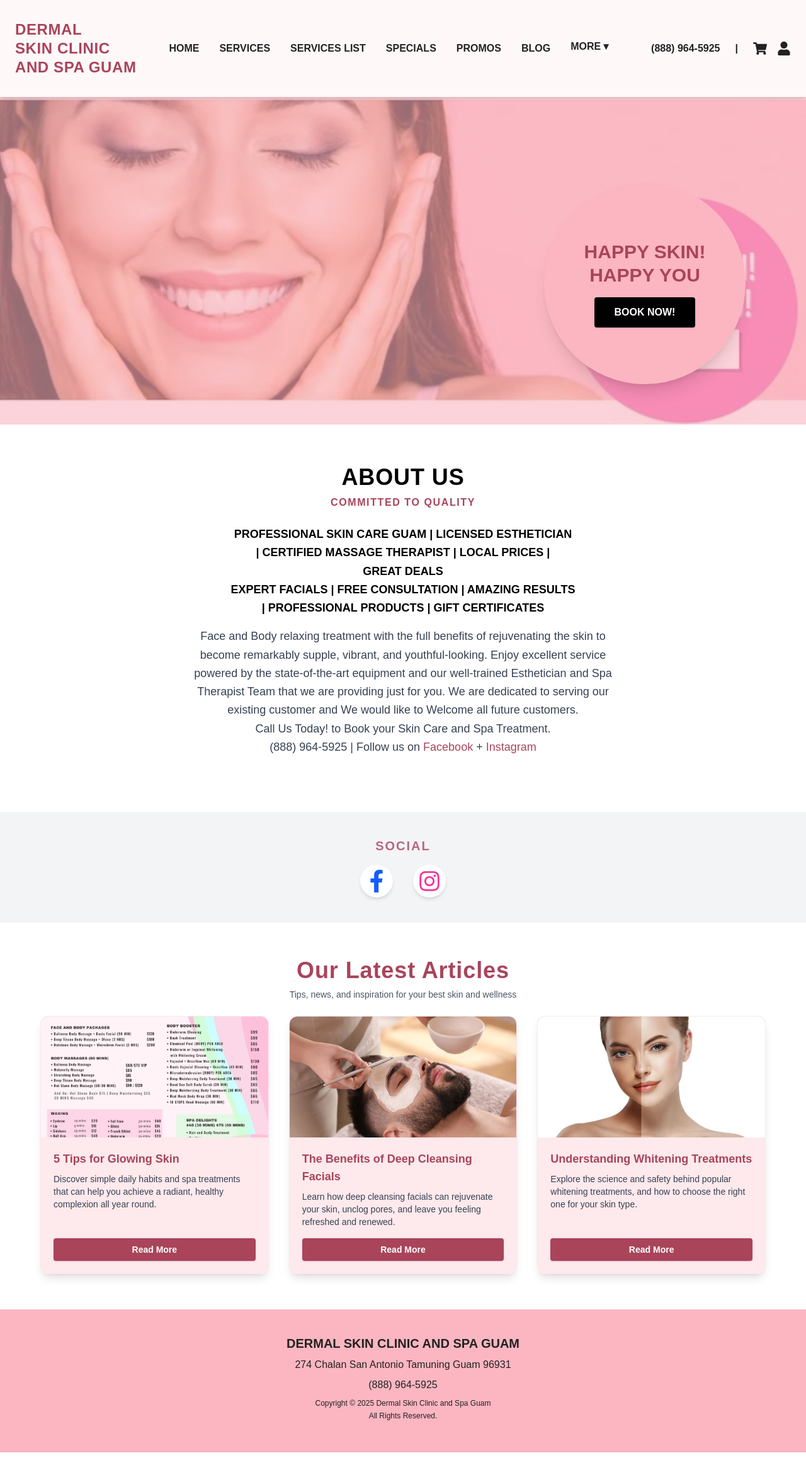
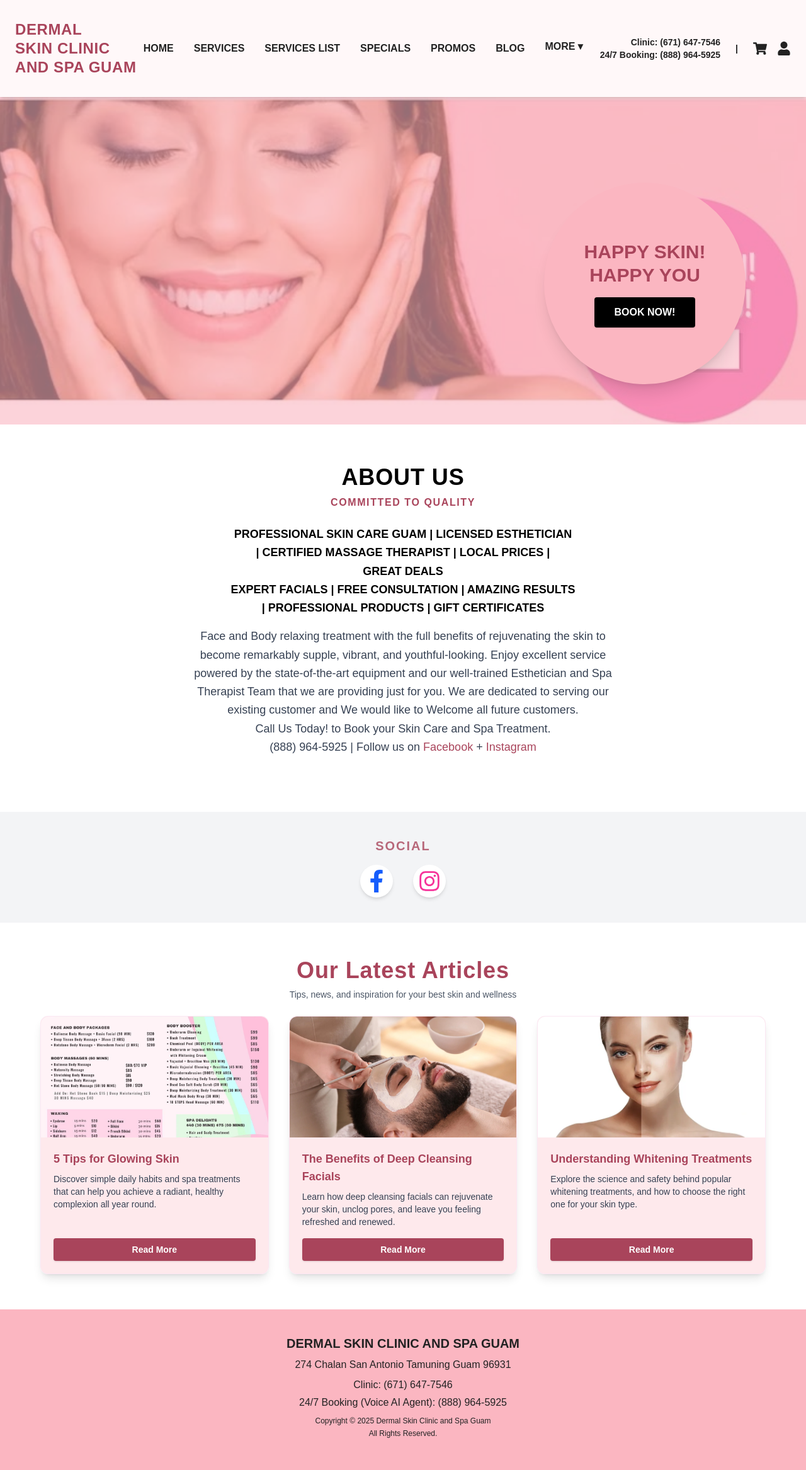
Before and after one commit to Mohdjariullah/dermaspa, a Next.js app: page / in a window 1280 px wide. Shown: the whole page at 63% size. Before the commit the page ends 2306 px from the top, so only its background shows below. Built offline with nearby package versions, Linux system fonts and the light colour scheme.

Commit message:
added another number

```diff
--- a/components/common/Footer.tsx
+++ b/components/common/Footer.tsx
@@ -15,7 +15,8 @@ export default function Footer() {
         <div className="font-bold text-base sm:text-lg md:text-xl mb-2">DERMAL SKIN CLINIC AND SPA GUAM</div>
         <div className="mb-2 text-sm sm:text-base">274 Chalan San Antonio Tamuning Guam 96931</div>
         <div className="mb-2 text-sm sm:text-base">
-          (888) 964-5925
+          <div className="mb-1">Clinic: (671) 647-7546</div>
+          <div className="mb-1">24/7 Booking (Voice AI Agent): (888) 964-5925</div>
         </div>
         <div className="text-xs mb-2 leading-relaxed">
           Copyright © {year} Dermal Skin Clinic and Spa Guam<br/>All Rights Reserved.
--- a/components/common/Navbar.tsx
+++ b/components/common/Navbar.tsx
@@ -30,8 +30,9 @@ export default function Navbar({ sticky = true }: { sticky?: boolean }) {
   return (
     <header className={`${sticky ? "sticky top-0" : ""} w-full bg-white/90 shadow-md z-20 relative transition-all duration-300`}>
       {/* Mobile: Phone number bar */}
-      <div className="block md:hidden w-full bg-[#fbb6c1] text-center py-2 font-bold text-lg tracking-wide text-black">
-        (888) 964-5925
+      <div className="block md:hidden w-full bg-[#fbb6c1] text-center py-2 font-bold text-sm tracking-wide text-black">
+        <div>Clinic: (671) 647-7546</div>
+        <div>24/7 Booking: (888) 964-5925</div>
       </div>
       <div className="flex flex-col md:flex-row items-center justify-between px-4 md:px-6 py-6 md:py-8 w-full">
         {/* Mobile Topbar */}
@@ -79,8 +80,11 @@ export default function Navbar({ sticky = true }: { sticky?: boolean }) {
             </li>
           </ul>
         </nav>
-        <div className="hidden md:flex items-center gap-4 text-base font-semibold text-[#222] ml-4">
-          (888) 964-5925
+        <div className="hidden md:flex items-center gap-4 text-sm font-semibold text-[#222] ml-4">
+          <div className="flex flex-col text-right">
+            <span>Clinic: (671) 647-7546</span>
+            <span>24/7 Booking: (888) 964-5925</span>
+          </div>
           <span className="mx-2">|</span>
           <span className="cursor-pointer"><FaShoppingCart size={22} /></span>
           <span className="cursor-pointer"><FaUser size={22} /></span>
```
